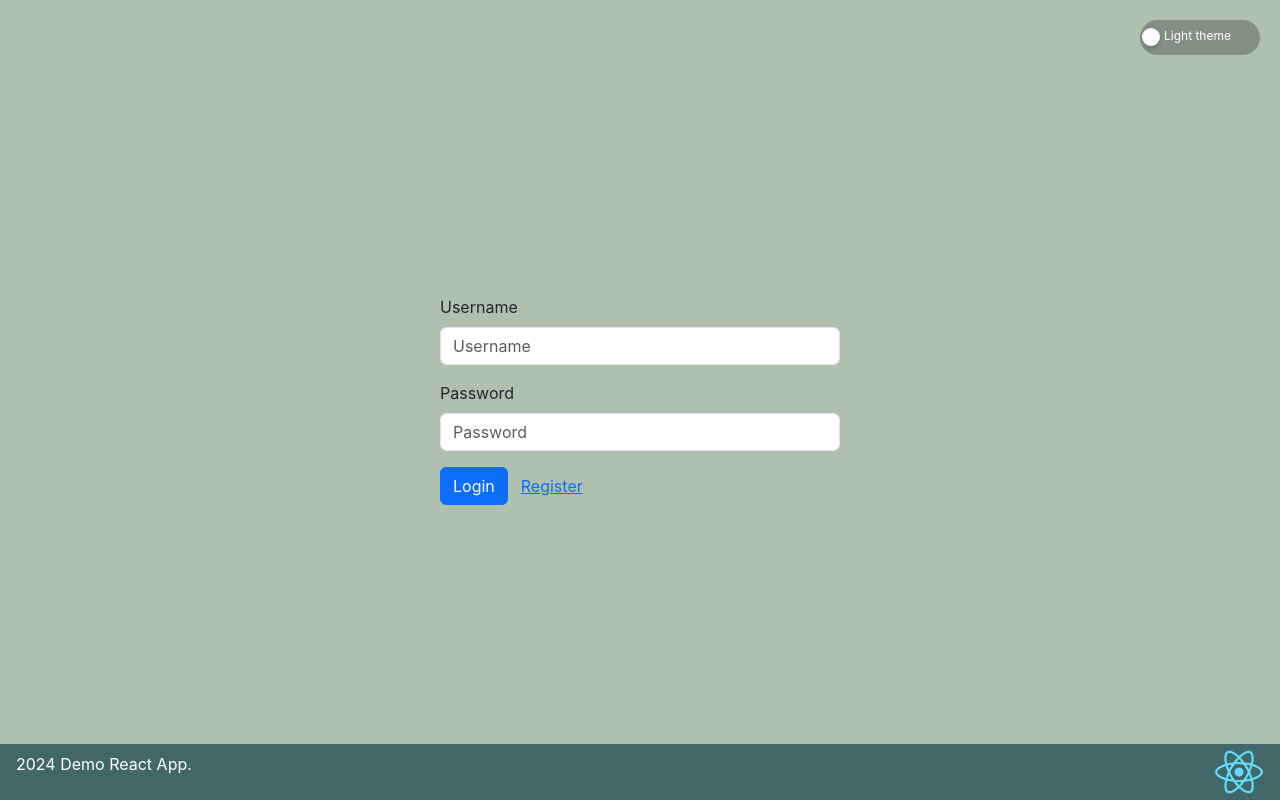
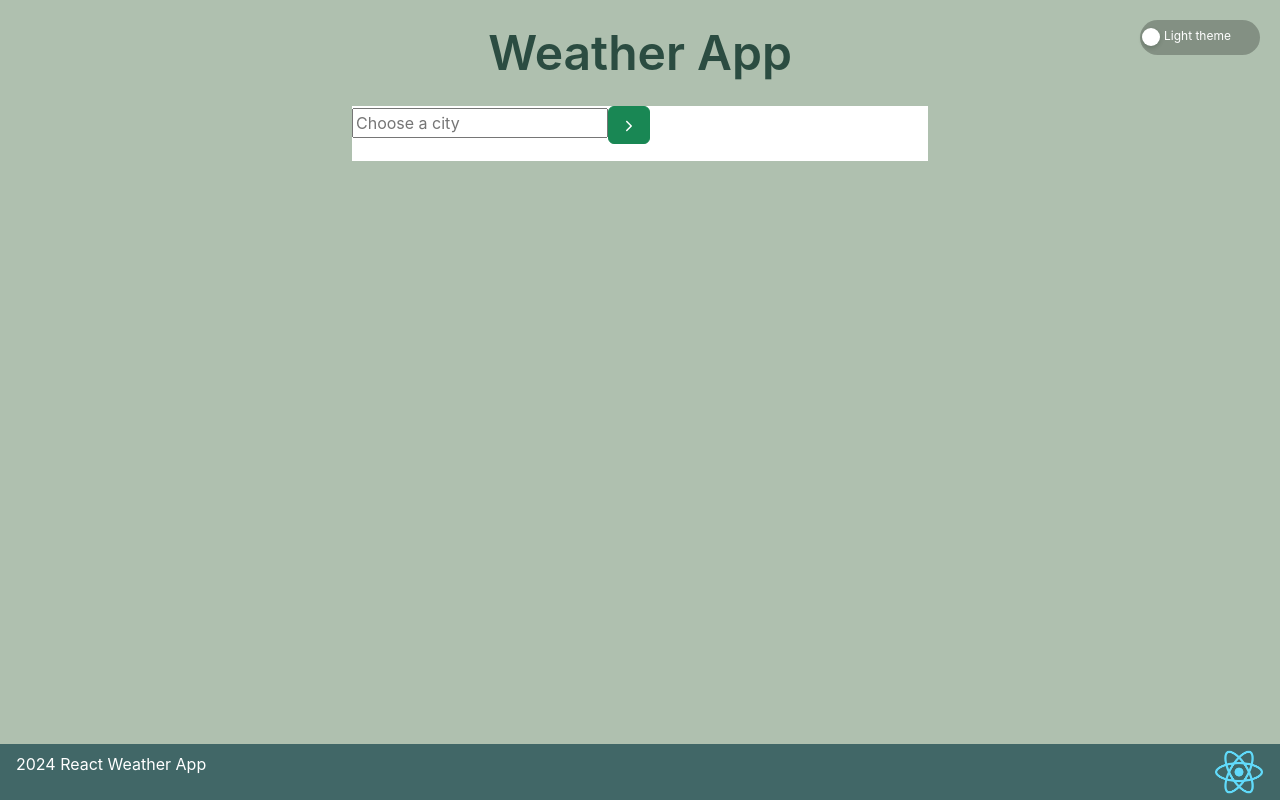
Before and after one commit to lizazp92/weather-app, a React (Create React App) app: page / in a window 1280 px wide. Built offline with nearby package versions, Linux system fonts and the light colour scheme.

Commit message:
rewrite hw project by changing components (landing and its child components), add useState for handling input's value. Leave DarkTheme as it is

```diff
--- a/src/App.js
+++ b/src/App.js
@@ -1,54 +1,22 @@
 import React from "react";
+import { useState } from "react";
 import { ThemeContext, ThemeProvider } from "./components/DarkTheme";
-import { useState } from "react";
 import { Space, Switch } from "antd";
 import Landing from "./components/landing/Landing";
-import Footer from "./components/landing/Footer";
-import Login from "./components/login/Login";
-import Admin from "./components/admin/Admin";
-import Register from "./components/register/Register";
 import "./styles/App.scss";
 
 function App() {
-  // state to manage login status (logged in - true/false)
-  const [isLoggedIn, setIsLoggedIn] = useState(false);
-  //state to pass username to admin/landing pages
-  const [username, setUsername] = useState("");
-  // state to manage user role (user, admin)
-  const [role, setRole] = useState("");
-  //state to show register component. default is showing login page
-  const [showRegister, setShowRegister] = useState(false);
-  //for showing registered username(from form in Register.js) in Header component (Main)
-  const [registeredUsername, setRegisteredUsername] = useState("");
-
-  const handleShowRegister = () => {
-    setShowRegister(true);
-  };
-
-  const handleShowLogin = () => {
-    setShowRegister(false);
-  };
-
-  // function for setting roles
-  const handleLogin = (username) => {
-    setUsername(username);
-    username === "admin1" ? setRole("admin1") : setRole("user1");
-    setIsLoggedIn(true);
-  };
-
-  //pass registered username to role user1 to show Landing page with data from form (username)
-  const handleRegister = (username) => {
-    setRegisteredUsername(username);
-    setRole("user1");
-    setIsLoggedIn(true);
-  };
+  // state for managing current city in input
+  const [currentCity, setCurrentCity] = useState("");
 
   return (
+    //passing darkMode, toggleTheme to nested components
     <ThemeProvider>
+      {/* accessing darkMode, toggleTheme */}
       <ThemeContext.Consumer>
         {({ darkMode, toggleTheme }) => (
-          <div>
-            {/* Ant design library, toggle switch */}
+          <div className={`App ${darkMode ? "App-dark-theme" : ""}`}>
+            {/* imported switch from ant design */}
             <Space direction="vertical" className="App-btn-theme-toggle">
               <Switch
                 checked={darkMode}
@@ -57,35 +25,11 @@ function App() {
                 onChange={toggleTheme}
               />
             </Space>
-
-            {/* if not logged in, handle login and rendering register component onclick. if the role is admin, go to Admin page.
-        otherwise landing page. and pass usernames to these pages*/}
-            {!isLoggedIn ? (
-              showRegister ? (
-                <div>
-                  <Register
-                    handleShowLogin={handleShowLogin}
-                    handleRegister={handleRegister}
-                  />
-                  <Footer />
-                </div>
-              ) : (
-                <div>
-                  <Login
-                    handleLogin={handleLogin}
-                    handleShowRegister={handleShowRegister}
-                  />
-                  <Footer />
-                </div>
-              )
-            ) : role === "admin1" ? (
-              <div>
-                <Admin username={username} />
-                <Footer />
-              </div>
-            ) : (
-              <Landing username={registeredUsername} />
-            )}
+            {/* passing the current city and setCity to update it */}
+            <Landing
+              currentCity={currentCity}
+              setCurrentCity={setCurrentCity}
+            />
           </div>
         )}
       </ThemeContext.Consumer>
--- a/src/components/landing/Footer.js
+++ b/src/components/landing/Footer.js
@@ -4,7 +4,7 @@ function Footer() {
   const reactHref = "https://react.dev/learn";
   return (
     <footer className="Footer">
-      <p>2024 Demo React App.</p>
+      <p>2024 React Weather App</p>
       <a href={reactHref}>
         <img src={logo192} className="Footer-logo" alt="logo" />
       </a>
--- a/src/components/landing/Header.js
+++ b/src/components/landing/Header.js
@@ -2,21 +2,18 @@ import React from "react";
 import { ThemeContext } from "../DarkTheme";
 import "../../styles/Header.scss";
 
-function Header({ username }) {
+function Header() {
+  //accessing darkMode through ThemeContext
   const { darkMode } = React.useContext(ThemeContext);
   return (
     <header className="Header">
       <h1
         className={`Header-title ${darkMode ? "Header-title-dark-mode" : ""}`}
       >
-        Greeting App. Hello, {username}!
+        Weather App
       </h1>
     </header>
   );
 }
 
 export default Header;
-
-//todo: change header color and input bg on dark theme
-// className={darkMode ? "dark-mode" : ""
-// <Card className={`UserInfo-card ${darkMode ? "dark-mode" : ""}`}>
--- a/src/components/landing/Landing.js
+++ b/src/components/landing/Landing.js
@@ -3,14 +3,19 @@ import { ThemeContext } from "../DarkTheme";
 import Header from "./Header";
 import Main from "./Main";
 import Footer from "./Footer";
+import WeatherList from "../weather/WeatherList";
 
-function Landing({ username }) {
+function Landing({ currentCity, setCurrentCity }) {
+  //accessing darkMode through ThemeContext
   const { darkMode } = React.useContext(ThemeContext);
 
   return (
     <div>
-      <Header username={username} darkMode={darkMode} />
-      <Main darkMode={darkMode} />
+      <Header darkMode={darkMode} />
+      {/* for updating main component with new city */}
+      <Main setCurrentCity={setCurrentCity} />
+      {/* if we have city after submit, weatherList renders with passed city property */}
+      {currentCity && <WeatherList currentCity={currentCity} />}
       <Footer />
     </div>
   );
--- a/src/components/landing/Main.js
+++ b/src/components/landing/Main.js
@@ -1,50 +1,56 @@
+import React, { useRef, useContext } from "react";
 import { ThemeContext } from "../DarkTheme";
 import { IoIosArrowForward } from "react-icons/io";
-import React, { useRef } from "react";
 import Button from "react-bootstrap/Button";
 import "../../styles/Main.scss";
 
-function Main() {
-  const { darkMode } = React.useContext(ThemeContext);
+function Main({ setCurrentCity }) {
+  //accessing darkMode through ThemeContext
+  const { darkMode } = useContext(ThemeContext);
+  // create reference to the input
   const inputRef = useRef();
+
   const handleSubmit = (event) => {
     event.preventDefault();
-    alert("Hello, " + inputRef.current.value + "!");
-    console.log("The form has been submitted.");
-    event.target.reset();
+    // on form submit get the current value from the input using ref
+    const currentCity = inputRef.current.value;
+    setCurrentCity(currentCity);
+    // Clear input field after submit
+    inputRef.current.value = "";
   };
+
   return (
-    <main className="Main">
+    <div className={`Main ${darkMode ? "dark-mode" : ""}`}>
       <div className="Main-form-container">
         <form
-          className="Main-greetForm"
-          id="Main-greetForm"
+          className="Main-chooseCityForm"
+          id="Main-chooseCityForm"
           onSubmit={handleSubmit}
         >
-          <label for="addName"></label>
+          <label htmlFor="chooseCity"></label>
           <input
             type="text"
-            placeholder="Enter your name"
-            id="addName"
-            name="addName"
+            placeholder="Choose a city"
+            id="chooseCity"
+            name="chooseCity"
             ref={inputRef}
-            className={`Main-greetForm-input-text ${
-              darkMode ? "Main-greetForm-input-text-dark-mode" : ""
+            className={`Main-chooseCityForm-input-text ${
+              darkMode ? "Main-chooseCityForm-input-text-dark-mode" : ""
             }`}
           />
           <Button
             variant="success"
-            id="addNameBtn"
+            id="chooseCityBtn"
             type="submit"
-            className="Main-greetForm-btn"
+            className="Main-chooseCityForm-btn"
           >
-            <span className="Main-greetForm-btn-icon">
+            <span className="Main-chooseCityForm-btn-icon">
               <IoIosArrowForward />
             </span>
           </Button>
         </form>
       </div>
-    </main>
+    </div>
   );
 }
 
```
Also changed, not shown: src/DarkTheme.js (added, +32 -0 lines).
